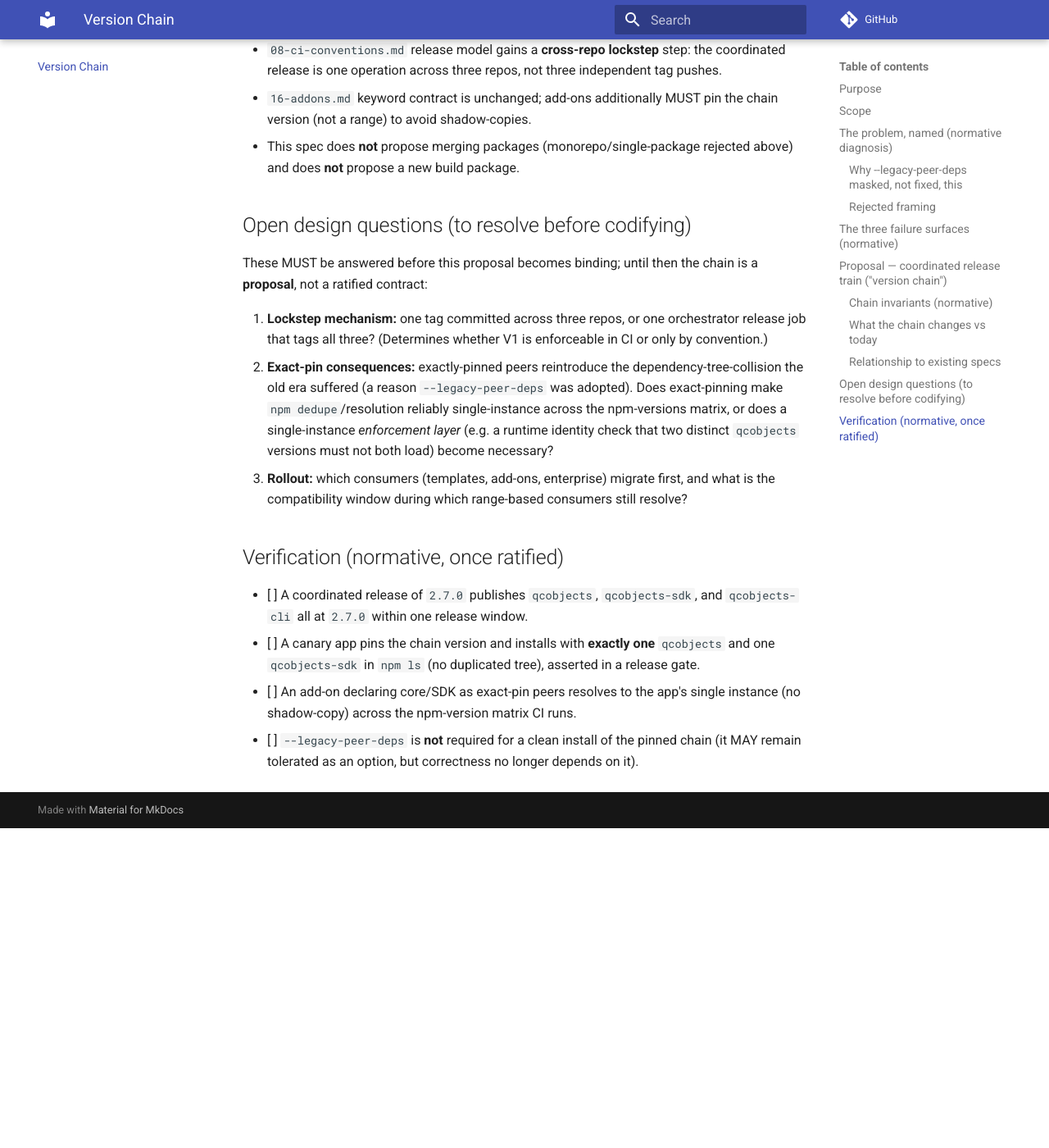
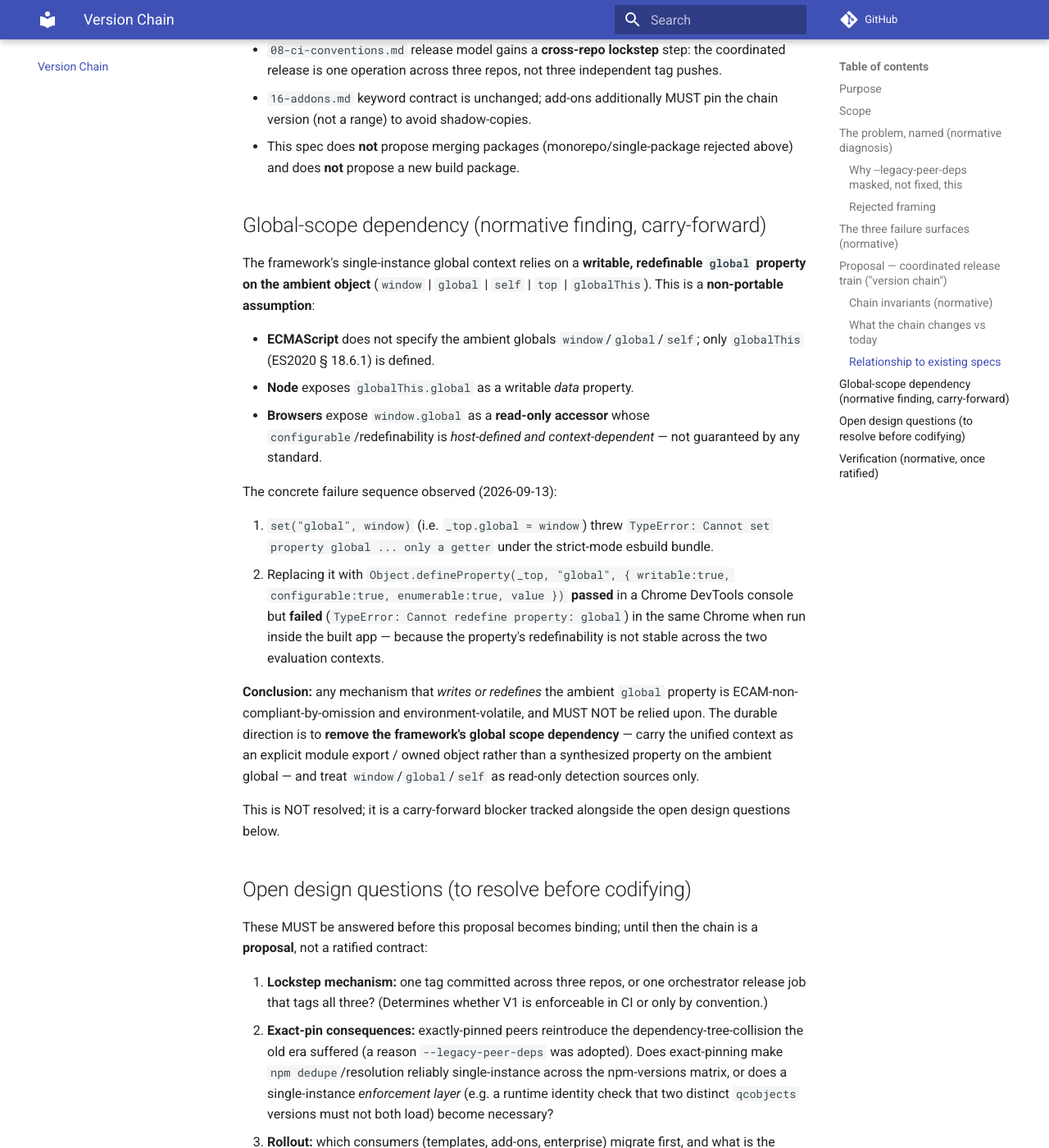
Before and after one commit to QCObjects/product-specs, an MkDocs documentation site: the page built from docs/17-version-chain.md, in a window 1280 px wide and 1400 px high, scrolled down 3322 px. Shown: the whole window at 82% size. Built offline with MkDocs 1.6.1 and Material for MkDocs 9.7.7, drawn with Linux system fonts in a browser that asks for light colours; comment, search, counter and statistics services are not loaded; before the commit the page ends 4332 px from its top, so only the background shows below that; some of the changed text lies outside the part shown.

Commit message:
docs(17): record the non-portable global-scope dependency finding
The 2.6.4 global fix (Object.defineProperty on window.global) is not portable:
passed in Chrome DevTools, failed in the built app (Cannot redefine property:
global). ECMAScript specifies only globalThis; window/global/self redefinability
is host-defined. Direction: remove the global-scope dependency (owned object /
module export), tracked as open design question #4.

```diff
--- a/docs/17-version-chain.md
+++ b/docs/17-version-chain.md
@@ -134,6 +134,40 @@ shaped so resolution cannot fork. This is the **version chain**.
 - This spec does **not** propose merging packages (monorepo/single-package
   rejected above) and does **not** propose a new build package.
 
+## Global-scope dependency (normative finding, carry-forward)
+
+The framework's single-instance global context relies on a **writable,
+redefinable `global` property on the ambient object** (`window` | `global` |
+`self` | `top` | `globalThis`). This is a **non-portable assumption**:
+
+- **ECMAScript** does not specify the ambient globals `window`/`global`/`self`;
+  only `globalThis` (ES2020 § 18.6.1) is defined.
+- **Node** exposes `globalThis.global` as a writable *data* property.
+- **Browsers** expose `window.global` as a **read-only accessor** whose
+  `configurable`/redefinability is *host-defined and context-dependent* — not
+  guaranteed by any standard.
+
+The concrete failure sequence observed (2026-09-13):
+
+1. `set("global", window)` (i.e. `_top.global = window`) threw
+   `TypeError: Cannot set property global ... only a getter` under the strict-mode
+   esbuild bundle.
+2. Replacing it with `Object.defineProperty(_top, "global", {
+   writable:true, configurable:true, enumerable:true, value })` **passed** in a
+   Chrome DevTools console but **failed** (`TypeError: Cannot redefine property:
+   global`) in the same Chrome when run inside the built app — because the
+   property's redefinability is not stable across the two evaluation contexts.
+
+**Conclusion:** any mechanism that *writes or redefines* the ambient `global`
+property is ECAM-non-compliant-by-omission and environment-volatile, and MUST
+NOT be relied upon. The durable direction is to **remove the framework's global
+scope dependency** — carry the unified context as an explicit module export /
+owned object rather than a synthesized property on the ambient global — and
+treat `window`/`global`/`self` as read-only detection sources only.
+
+This is NOT resolved; it is a carry-forward blocker tracked alongside the open
+design questions below.
+
 ## Open design questions (to resolve before codifying)
 
 These MUST be answered before this proposal becomes binding; until then the
@@ -151,6 +185,12 @@ chain is a **proposal**, not a ratified contract:
 3. **Rollout:** which consumers (templates, add-ons, enterprise) migrate first,
    and what is the compatibility window during which range-based consumers still
    resolve?
+4. **Global-scope removal:** the single-instance `global` currently lives on the
+   ambient object and requires a writable/redefinable `global` property — which
+   is non-portable (see "Global-scope dependency" above). The fix direction is
+   to remove the global-scope dependency (explicit module export / owned object),
+   but the migration path for cross-frame consumers (`top`/`parent` reach) and
+   legacy in-browser global access is not yet designed.
 
 ## Verification (normative, once ratified)
 
@@ -164,3 +204,6 @@ chain is a **proposal**, not a ratified contract:
 - [ ] `--legacy-peer-deps` is **not** required for a clean install of the
       pinned chain (it MAY remain tolerated as an option, but correctness no
       longer depends on it).
+- [ ] The `global` context is no longer a synthesized property on the ambient
+      object: `global` resolves identically across Node, browser DevTools, and
+      the built strict-mode bundle (no `Cannot set/redefine property: global`).
```
